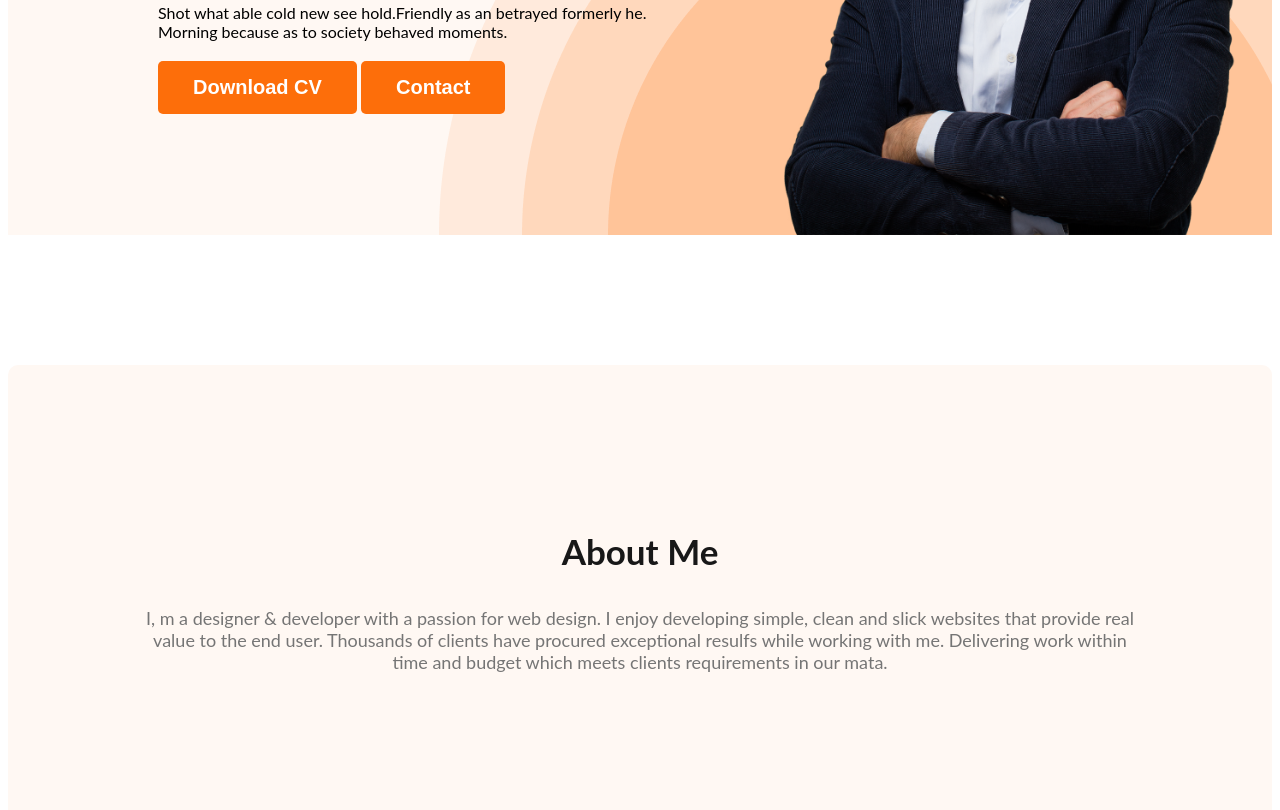
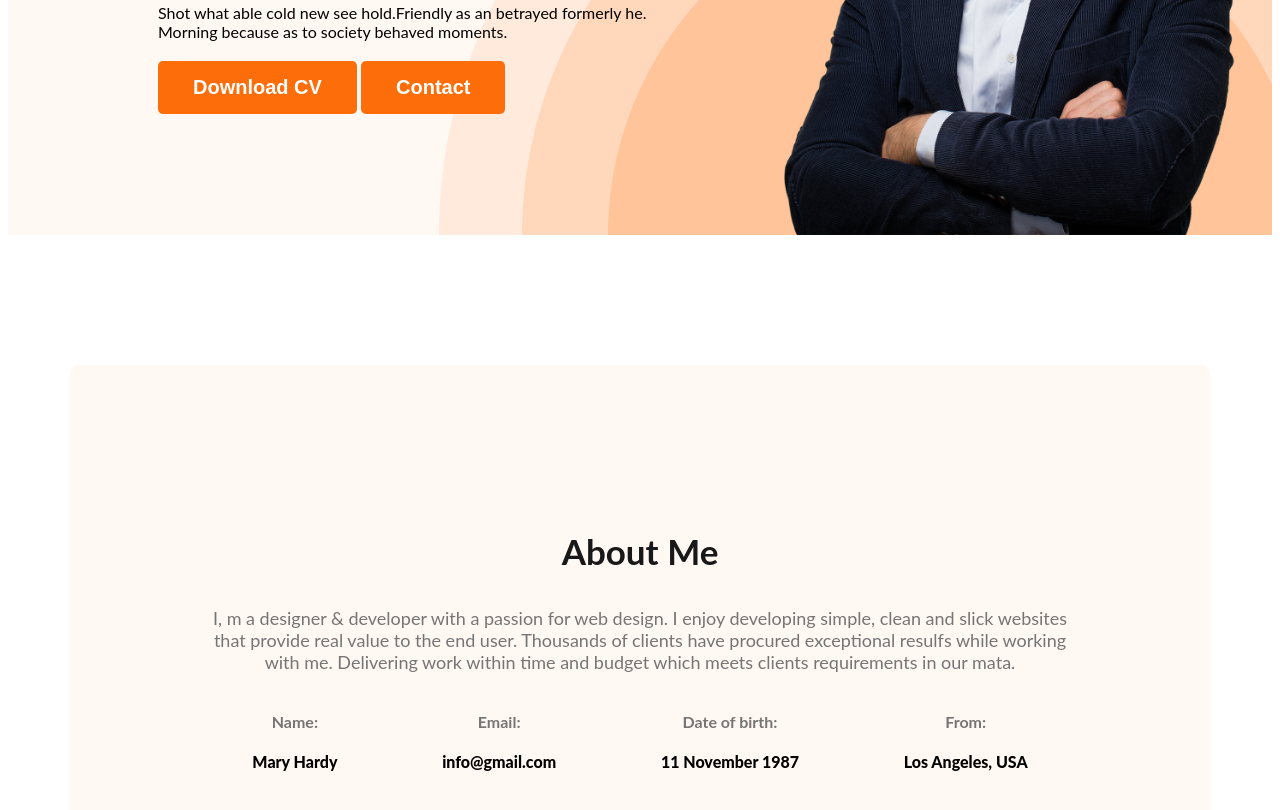
Before and after one commit to Mabu-1/webdeveloper-portfolio, a plain HTML site: page index.html in a window 1280 px wide. Shown: the part 526-1336 px from the top of the page. Drawn offline with Linux system fonts and the light colour scheme.

Commit message:
about-added

```diff
--- a/index.html
+++ b/index.html
@@ -40,6 +40,31 @@
         <p class="section-description">
             I, m a designer & developer with a passion for web design. I enjoy developing simple, clean and slick websites that provide real value to the end user. Thousands of clients have procured exceptional resulfs while working with me. Delivering work within time and budget which meets clients requirements in our mata.
         </p>
+        <div class="about-info-container">
+            <div class="about-info">
+                <h4 class="info-title">Name:
+                     </h4>
+                <p class="info-desciption">Mary Hardy</p>
+            </div>
+            <div class="about-info">
+                <h4 class="info-title">Email:
+                    </h4>
+                <p class="info-desciption">info@gmail.com</p>
+            </div>
+            <div class="about-info">
+                <h4 class="info-title">Date of birth:
+                    </h4>
+                <p class="info-desciption">11 November 1987</p>
+            </div>
+            <div class="about-info">
+                <h4 class="info-title">From:
+                  </h4>
+                <p class="info-desciption">  Los Angeles, USA</p>
+            </div>
+
+
+
+        </div>
        </section>
     </main>
     <footer>
--- a/styles/prortfolio.css
+++ b/styles/prortfolio.css
@@ -115,7 +115,11 @@ nav a {
 
 
 /* main section styles */
-
+main
+{
+    max-width: 1140px;
+  margin: 0 auto;
+}
 /* about section styles */
 
 .about {
@@ -124,3 +128,26 @@ nav a {
     background: #FFF8F3;
     margin: 130px 0px;
 }
+
+.about-info-container
+{
+ display: flex;
+ justify-content: space-around;
+}
+
+.about-info
+{
+    text-align: center;
+
+}
+
+.info-title
+{
+    font-style: normal;
+    color: #757575;
+}
+
+.info-desciption
+{
+   font-weight: 800;
+}
```
